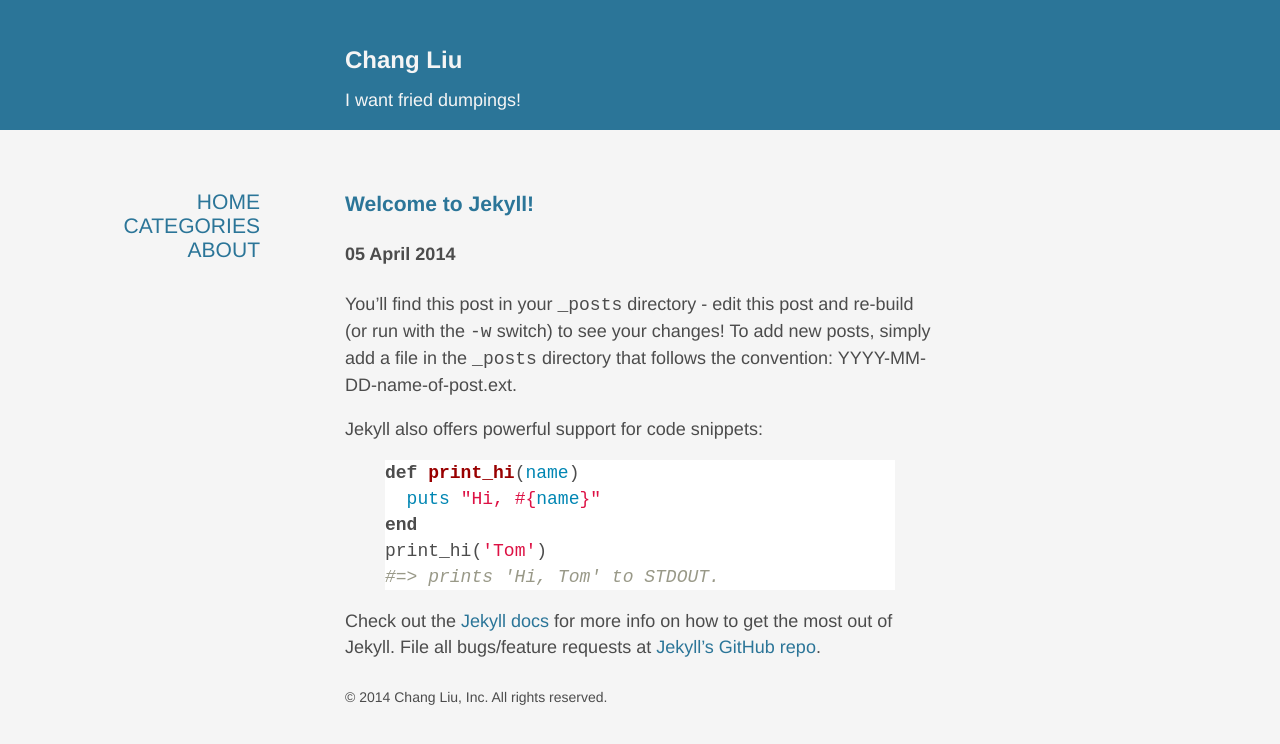
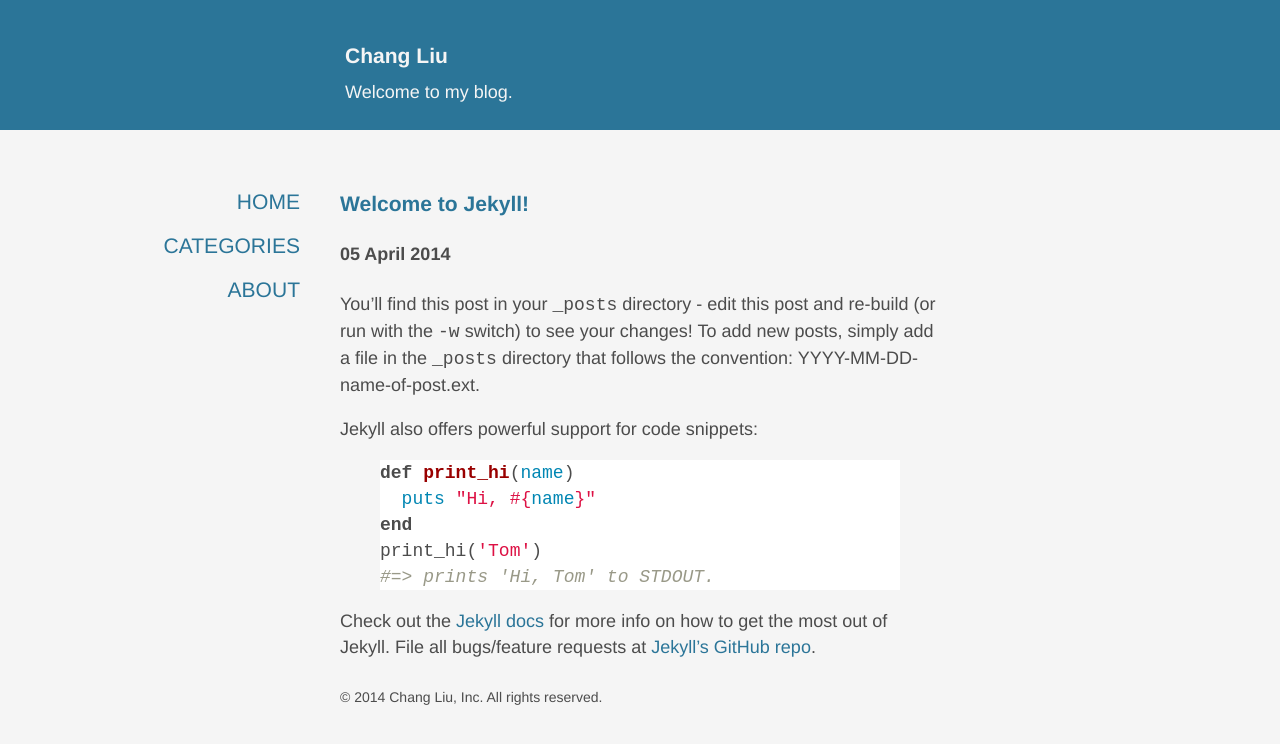
Before and after one commit to ChangLiuNJU/ChangLiuNJU.github.io, a Jekyll site: the page built from index.html, in a window 1280 px wide. Shown: the top 744 px of the page. Built offline with Jekyll 4.4.1, drawn with Linux system fonts in a browser that asks for light colours; Markdown is read by kramdown in place of the engine named in the settings.

Commit message:
Navigation compose optimezed.

```diff
--- a/_layouts/default.html
+++ b/_layouts/default.html
@@ -21,12 +21,15 @@
             <div id="about">
               <h1>Chang Liu</h1>
               <p>
-                I want fried dumpings!
+                Welcome to my blog.
               </p>
             </div>
           </div>
         </div>
 
+
+
+        <div id="box">
           <div id="navigation">
             <nav>
               <span><a title="home page" href="/">Home</a></span>
@@ -34,7 +37,6 @@
               <span><a title="about" href="/about/">About</a></span>
             </nav>
           </div>
-        <div id="box">
           <div id="content">
             <div id="articles">
               {{ content }}
--- a/css/main.css
+++ b/css/main.css
@@ -7,31 +7,35 @@
 	text-align: center;
 }
 #navigation {
-	margin-top: 60px;
-	/*line-height: 40px;*/
-	margin-left: 60px;
-	width: 200px;
+	margin-top: 40px;
+	margin-left: 0;
+	margin-right: auto;
+	width: 160px;
 	font-size: 1.17em;
 	float: left;
 	text-align: right;
 	text-transform: uppercase;
 }
-#navigation span {
+#navigation a{
+	display: block;
 	margin-bottom: 20px;
+	width: 100%;
 }
 #box {
 	margin: 20px auto;
 	text-align: left;
-	max-width: 650px;
+	max-width: 1000px;
 }
-html>body #box {
-	max-width: 650px;
+/*html>body #box {
+	max-width: 800px;
 	margin-bottom: 20px;
-}
+}*/
 #content {
+	width: 600px;
 	padding : 20px 10px;
-	margin: 20px 20px;
+	margin: 20px auto;
 	line-height: 26px;
+	text-align: left;
 }
 #footer {
 	width: 600px;
@@ -61,7 +65,7 @@
 }
 #head h1 {
 	color: #f5f5f5;
-	font-size: 24px;
+	font-size: 1.17em;
 }
 #head p {
 	color: #f5f5f5;
```
Lines whose indentation alone changed are shown as unchanged.
